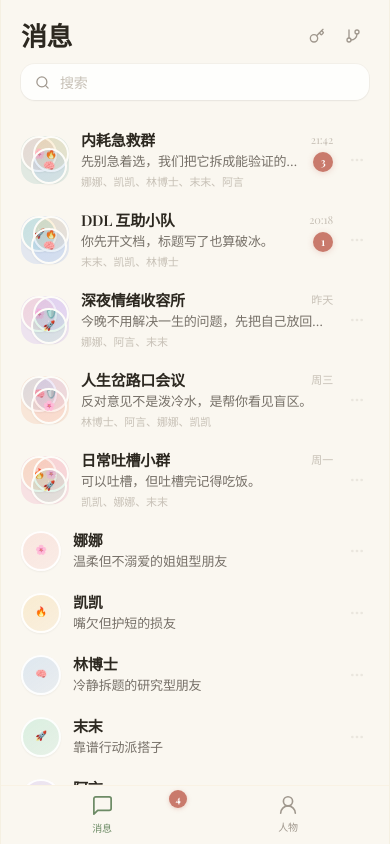
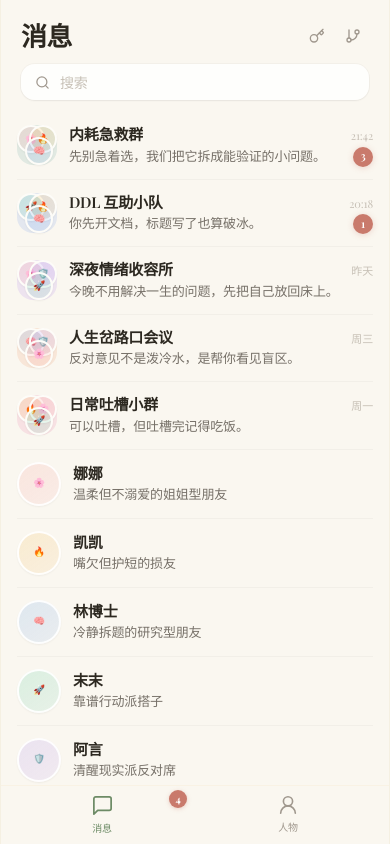
Before and after one commit to ziki0621/zikis-friends-garden, a Next.js app: page /ai-friends in a window 390 px wide. Built offline with nearby package versions, Linux system fonts and the light colour scheme; a web font is replaced by a local one.

Commit message:
🧹 列表极简 — 无卡片无阴影无边框，纯淡线分割，每项仅5个元素

```diff
--- a/components/ai-friends/AIFriendsInbox.tsx
+++ b/components/ai-friends/AIFriendsInbox.tsx
@@ -2,7 +2,7 @@
 
 import Link from "next/link";
 import { useEffect, useMemo, useState } from "react";
-import { GitBranch, Key, MoreHorizontal, Pin, PinOff, Search, Trash2, UserRound, Users } from "lucide-react";
+import { GitBranch, Key, Pin, PinOff, Search, Trash2, UserRound, Users } from "lucide-react";
 import { type AIFriend } from "@/lib/ai/friendGroup";
 import { friendChatGroups, type FriendChatGroup } from "@/lib/ai/friendChatGroups";
 import { GroupAvatarStack } from "@/components/ai-friends/GroupAvatarStack";
@@ -245,7 +245,7 @@ export function AIFriendsInbox() {
 
         {/* ═══ 统一对话列表 ═══ */}
         <section className="soft-scrollbar min-h-0 flex-1 overflow-y-auto">
-          <div className="px-3 pt-2">
+          <div>
             {filtered.map((c, i) => {
               const isPinned = pinned.includes(c.id);
               return (
@@ -254,52 +254,54 @@ export function AIFriendsInbox() {
                   className="group relative"
                   style={{
                     opacity: mounted ? 1 : 0,
-                    transform: mounted ? "translateY(0)" : "translateY(8px)",
-                    transition: `all 0.35s cubic-bezier(0.34, 1.36, 0.48, 1) ${i * 0.04}s`
+                    transform: mounted ? "translateY(0)" : "translateY(6px)",
+                    transition: `all 0.3s ease ${i * 0.03}s`
                   }}
                 >
-                  <div className={`flex items-stretch rounded-[16px] transition-colors duration-200 ${isPinned ? "bg-gold-50/40 hover:bg-gold-50/70" : "hover:bg-white/70"}`}>
                   <Link
-                      className="flex min-w-0 flex-1 items-center gap-3 px-2 py-2.5"
+                    className={`flex items-center gap-3 px-4 py-3 transition-colors duration-150 active:bg-manor-100 ${
+                      isPinned ? "bg-gold-50/30" : ""
+                    }`}
                     href={c.type === "dm" ? `/ai-friends/dm/${c.id.replace("dm-", "")}` : `/ai-friends/${c.id}`}
+                    onContextMenu={(e) => {
+                      e.preventDefault();
+                      setMenuTarget(menuTarget === c.id ? null : c.id);
+                    }}
                   >
+                    {/* 1. 头像 */}
                     {c.type === "group" ? (
-                        <GroupAvatarStack accent={c.accent} friends={c.configuredFriends} groupId={c.id} />
+                      <GroupAvatarStack accent={c.accent} friends={c.configuredFriends} groupId={c.id} size="sm" />
                     ) : (
-                        <AvatarCircle avatar={c.configuredFriends[0]?.avatar} emoji={c.configuredFriends[0]?.emoji} className="h-10 w-10 text-sm" color={c.accent} label={c.name} />
+                      <AvatarCircle avatar={c.configuredFriends[0]?.avatar} emoji={c.configuredFriends[0]?.emoji} className="h-11 w-11 text-sm" color={c.accent} label={c.name} />
                     )}
+
+                    {/* 主体 */}
                     <div className="min-w-0 flex-1">
-                        <div className="flex items-start justify-between gap-2">
-                          <div className="flex items-center gap-1.5 min-w-0">
-                            {isPinned && <Pin size={11} className="shrink-0 text-gold-500" />}
-                            <h2 className="truncate text-[15px] font-semibold leading-5 text-ink-deep">{c.name}</h2>
-                          </div>
-                          <span className="mt-0.5 shrink-0 text-[11px] text-ink-faint">{c.lastTime || ""}</span>
+                      <div className="flex items-baseline justify-between gap-2">
+                        {/* 2. 名称 */}
+                        <h2 className="truncate text-[15px] font-semibold leading-5 text-ink-deep">
+                          {isPinned && <Pin size={10} className="inline mr-1 text-gold-500 -translate-y-px" />}
+                          {c.name}
+                        </h2>
+                        {/* 4. 时间 */}
+                        {c.lastTime ? (
+                          <span className="shrink-0 text-[11px] text-ink-faint">{c.lastTime}</span>
+                        ) : null}
                       </div>
                       <div className="mt-0.5 flex items-center gap-2">
+                        {/* 3. 最后一条消息 */}
                         <p className="min-w-0 flex-1 truncate text-[13px] leading-5 text-ink-soft">{c.lastMessage}</p>
+                        {/* 5. 未读数 */}
                         {c.unread > 0 && <span className="manor-badge">{c.unread}</span>}
                       </div>
-                        {c.friendLine ? <p className="mt-0.5 truncate text-[11px] leading-4 text-ink-faint">{c.friendLine}</p> : null}
                     </div>
                   </Link>
 
-                    {/* 长按 / 点击 More 菜单 */}
-                    <div className="relative flex shrink-0 items-center pr-1">
-                      <button
-                        className="grid h-8 w-8 place-items-center rounded-full text-ink-faint/30 transition hover:bg-manor-100 hover:text-ink-muted sm:opacity-0 sm:group-hover:opacity-100"
-                        onClick={(e) => { e.preventDefault(); setMenuTarget(menuTarget === c.id ? null : c.id); }}
-                      >
-                        <MoreHorizontal size={16} />
-                      </button>
-                    </div>
-                  </div>
-
-                  {/* 弹出菜单 */}
+                  {/* 右键/长按菜单 */}
                   {menuTarget === c.id && (
                     <>
                       <div className="fixed inset-0 z-30" onClick={() => setMenuTarget(null)} />
-                      <div className="absolute right-3 top-9 z-40 w-32 overflow-hidden rounded-[14px] bg-cream/97 shadow-manor-lg border border-gold-200/20 backdrop-blur-2xl animate-fade-up py-1">
+                      <div className="absolute right-4 top-10 z-40 w-32 overflow-hidden rounded-[14px] bg-cream/97 shadow-manor-lg border border-gold-200/20 backdrop-blur-2xl animate-fade-up py-1">
                         <button
                           className="flex items-center gap-2 h-9 w-full px-3.5 text-[12px] text-ink hover:bg-manor-100"
                           onClick={() => togglePin(c)}
@@ -324,6 +326,9 @@ export function AIFriendsInbox() {
                       </div>
                     </>
                   )}
+
+                  {/* 淡分割线 */}
+                  <div className="mx-4 border-b border-black/[0.03]" />
                 </div>
               );
             })}
```
Lines whose indentation alone changed are shown as unchanged.
